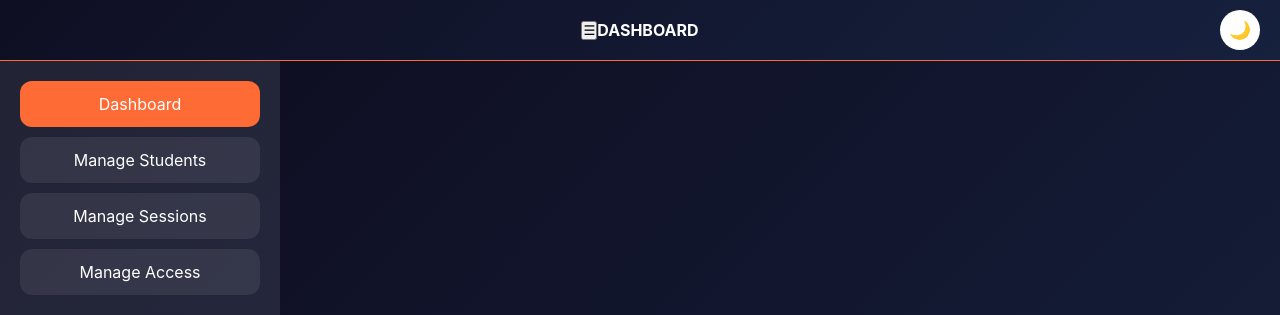
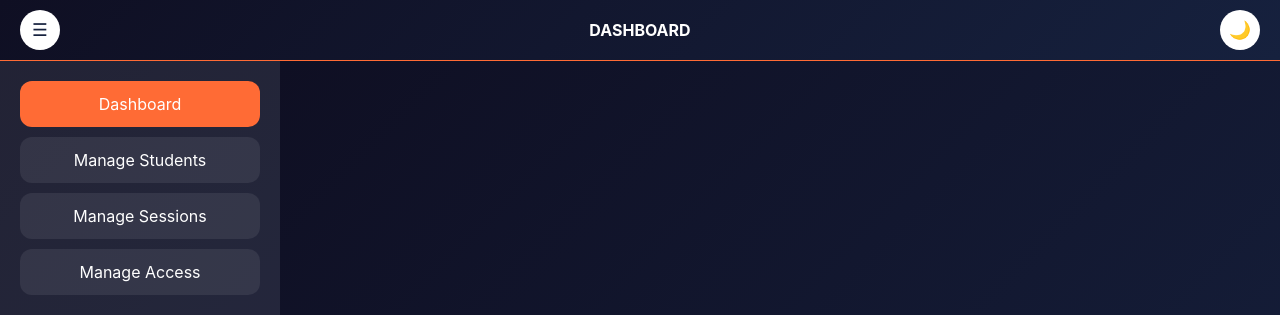
Before and after one commit to Prolay2/Website, a plain HTML site: page index.html in a window 1280 px wide. Shown: the top 315 px of the page. Drawn offline with Linux system fonts and the light colour scheme.

Commit message:
Update styles.css

```diff
--- a/styles.css
+++ b/styles.css
@@ -78,6 +78,31 @@ html, body {
   font-size: 1.1rem;
   color: var(--toggle-icon);
 }
+
+/* Menu toggle button */
+.menu-toggle {
+  position: absolute;
+  left: 20px;
+  background: var(--toggle-bg);
+  border: none;
+  padding: 8px;
+  border-radius: 50%;
+  cursor: pointer;
+  transition: background 0.3s;
+  width: 40px;
+  height: 40px;
+  display: flex;
+  align-items: center;
+  justify-content: center;
+}
+
+.menu-toggle .icon {
+  font-size: 1.1rem;
+  color: var(--toggle-icon);
+}
+
+/* Collapsed sidebar */
+.sidebar.hidden { display: none; }
 
 /* Main content */
 .main-content {
```
